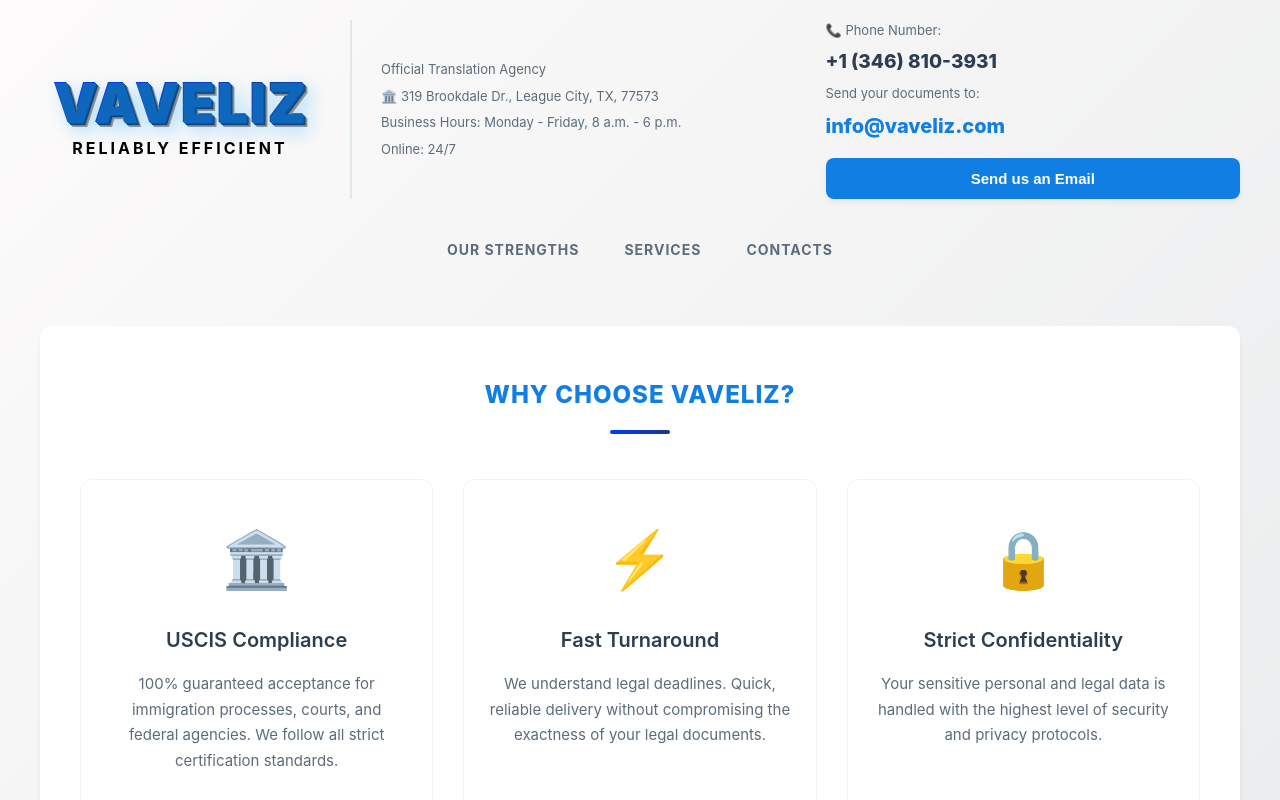
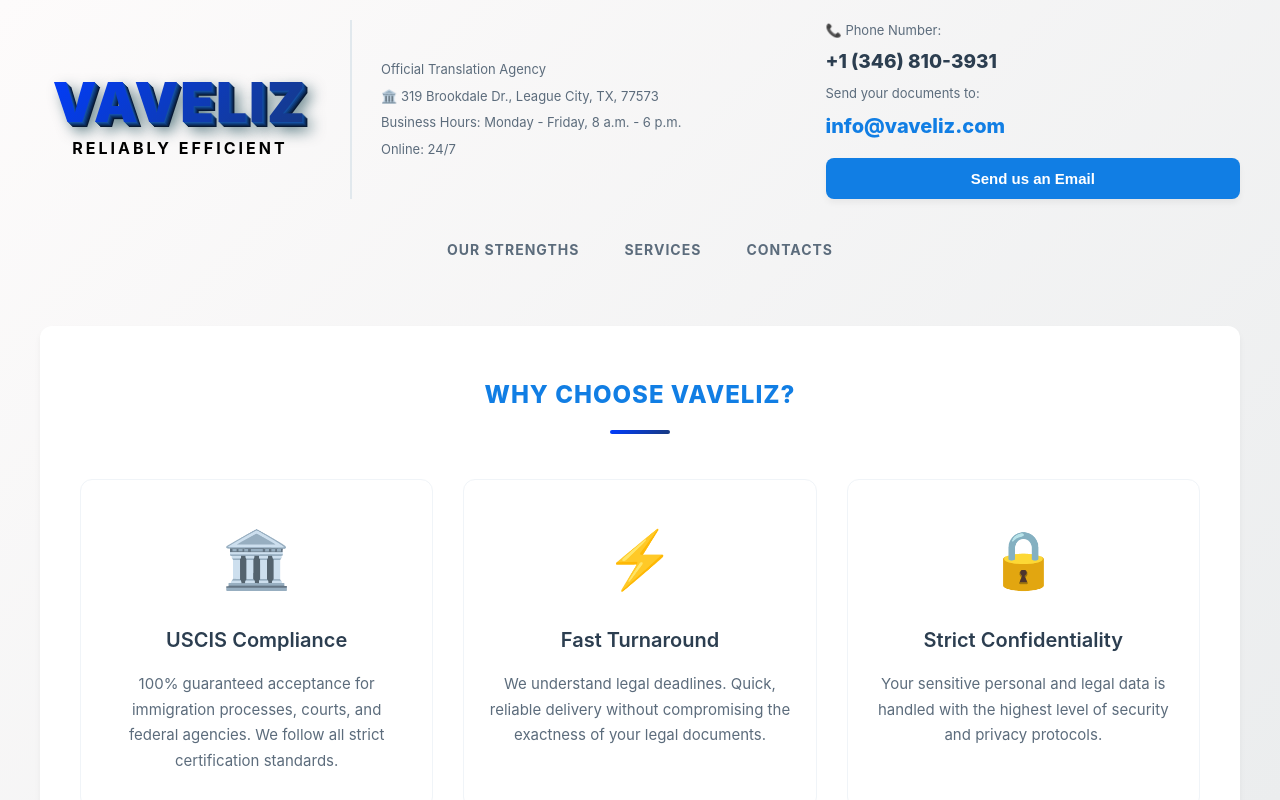
Before and after one commit to vavelizapp/vavelizapp, a React (Vite) app: page / in a window 1280 px wide. Shown: the top 800 px of the page. Built offline with nearby package versions, Linux system fonts and the light colour scheme.

Commit message:
reparacion

```diff
--- a/src/App.css
+++ b/src/App.css
@@ -37,25 +37,47 @@
   text-align: center;
 }
 
+/* 1. TEXTO BASE: Invisible, pero proyecta el bloque 3D azul oscuro */
 .brand-text-block h1 {
+  position: relative;
   margin: 0;
   font-size: 55px;
   font-weight: 900;
   letter-spacing: 2px;
-  /* Efecto de texto con gradiente llamativo */
+
+  /* Hacemos el texto transparente para que solo se vea la sombra */
+  color: transparent;
+
+  /* Extrusión 3D sólida y resplandor */
+  text-shadow:
+    1px 1px 0px #1450a3,
+    2px 2px 0px #104287,
+    3px 3px 0px #0d346b,
+    4px 4px 0px #0a264f,
+    5px 5px 0px #071833,
+    8px 8px 15px rgba(2, 53, 65, 0.75);
+}
+
+/* 2. CAPA FRONTAL: Solo el gradiente limpio de 2 colores, sin sombras */
+.brand-text-block h1::before {
+  content: 'VAVELIZ'; /* Debe decir exactamente VAVELIZ */
+  position: absolute;
+  left: 0;
+  top: 0;
+  width: 100%;
+  height: 100%;
+  z-index: 2; /* Lo fuerza a estar por encima de todo */
+
+  /* Tu gradiente intacto */
   background: var(--logo-gradient);
   -webkit-background-clip: text;
-  background-clip: text; /* Agrega esta línea para complacer a VS Code */
+  background-clip: text;
   -webkit-text-fill-color: transparent;
-  text-shadow:
-    1px 1px 0px #0e67bc,
-    2px 2px 0px #0b559b,
-    3px 3px 0px #094580,
-    4px 4px 0px #7f8285,
-    5px 5px 0px #919496,
-    8px 8px 20px rgba(0, 162, 255, 0.4);
+  color: transparent;
+
+  /* Nos aseguramos de que esta capa no tenga sombras que la manchen */
+  text-shadow: none;
 }
-
 .brand-tagline {
   display: block;
   font-size: 16px;
```
